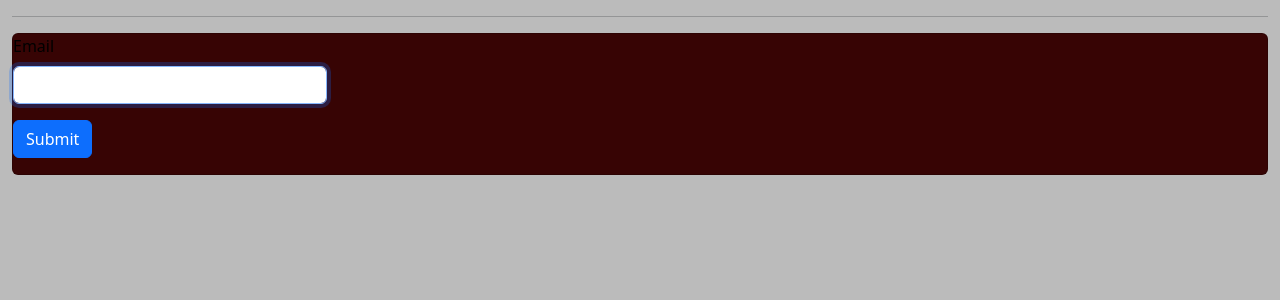
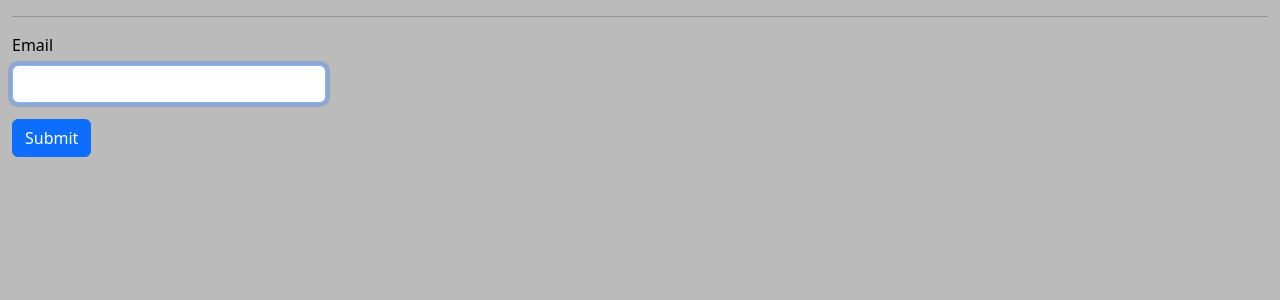
Before and after one commit to robbedeclerk/groepswerk2_review_website, a Flask app: page /reset_password_request in a window 1280 px wide. Shown: the part 58-358 px from the top of the page. Run offline with Flask 3, Linux system fonts and the light colour scheme; some libraries are stand-ins or nearby versions.

Commit message:
docker toegevoegd, install requirements.txt licht gewijzigd, en reset_password_request.html kleine aanpassing

```diff
--- a/app/templates/reset_password_request.html
+++ b/app/templates/reset_password_request.html
@@ -1,7 +1,5 @@
 {% extends "base.html" %}
 {% import 'bootstrap_wtf.html' as wtf %}
 {% block content %}
-    <div class="card">
     {{ wtf.quick_form(form) }}
-</div>
 {% endblock %}
--- a/requirements.txt
+++ b/requirements.txt
@@ -19,22 +19,25 @@ Flask-Migrate==4.0.5
 Flask-SQLAlchemy==3.1.1
 Flask-WTF==1.2.1
 greenlet==3.0.3
+gunicorn==21.2.0
 idna==3.6
 iniconfig==2.0.0
 itsdangerous==2.1.2
 Jinja2==3.1.3
+jmespath==1.0.1
 Mail==2.1.0
 Mako==1.3.2
 MarkupSafe==2.1.5
 packaging==23.2
 pluggy==1.4.0
-psycopg2==2.9.9
+psycopg2-binary==2.9.9
 pycparser==2.21
 PyJWT==2.8.0
 pytest==8.0.2
 python-dateutil==2.9.0.post0
 python-dotenv==1.0.1
 requests==2.31.0
+s3transfer==0.10.0
 six==1.16.0
 SQLAlchemy==2.0.27
 typing_extensions==4.9.0
```
Also changed, not shown: 2 other files.
